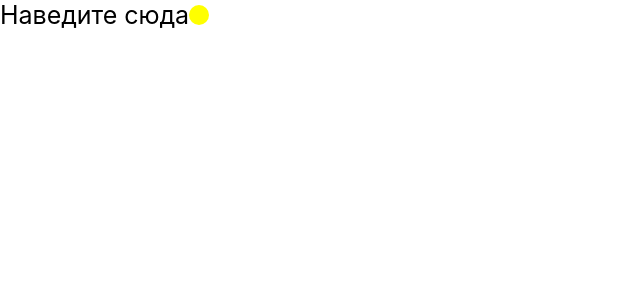
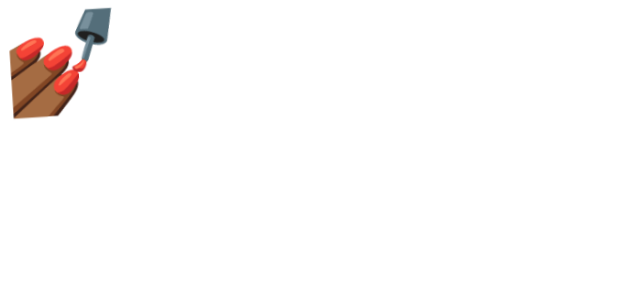
Before and after one commit to therrance/styled-components-example-, a React (Create React App) app: page / in a window 1280 px wide. Shown: the top 300 px of the page, without its empty margins (0-640 px from the left). Built offline with nearby package versions, Linux system fonts and the light colour scheme.

Commit message:
add animation

```diff
--- a/src/App.js
+++ b/src/App.js
@@ -1,29 +1,23 @@
-import styled from "styled-components";
+import styled, { keyframes } from "styled-components";
 
-const Parent = styled.div`
-  font-size: 25px;
-  display: flex;
-  align-items: center;
-`;
+const rotate = keyframes`
+  from {
+    transform: rotate(0deg);
+  }
 
-const Child = styled.div`
-  width: 20px;
-  height: 20px;
-  background: #0e85ff;
-  border-radius: 50%;
-
-  ${Parent}:hover & {
-    background: yellow;
+  to {
+    transform: rotate(360deg);
   }
 `;
 
+const Rotate = styled.div`
+  display: inline-block;
+  animation: ${rotate} 2s linear infinite;
+  font-size: 100px;
+`;
+
 function App() {
-  return (
-    <Parent>
-      Наведите сюда
-      <Child />
-    </Parent>
-  );
+  return <Rotate>💅🏾</Rotate>;
 }
 
 export default App;
```
